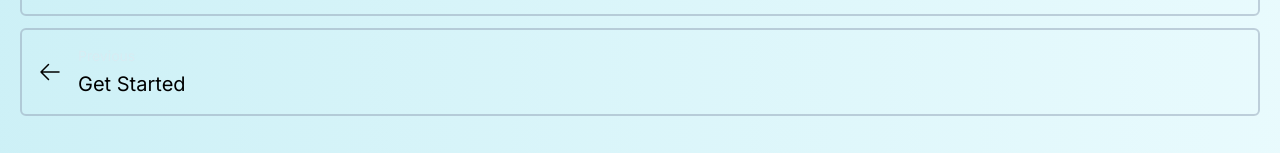
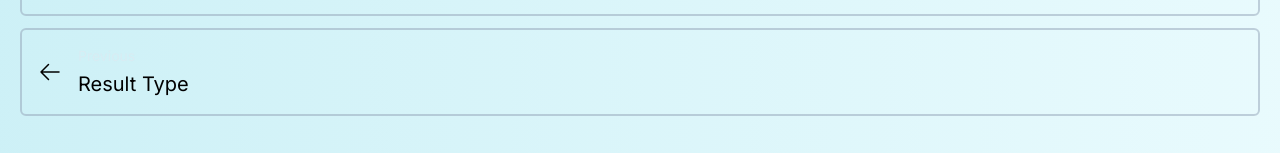
Before and after one commit to NanotechPikachu/Next, a Next.js app: page /getanime in a window 1280 px wide. Shown: the part 1375-1528 px from the top of the page. Built offline with nearby package versions, Linux system fonts and the light colour scheme.

Commit message:
Update page.jsx

```diff
--- a/src/app/getanime/page.jsx
+++ b/src/app/getanime/page.jsx
@@ -61,7 +61,7 @@ This function returns a <a href="https://developer.mozilla.org/en-US/docs/Web/Ja
 Refer the <Link href="/result" className="text-blue-600 hover:text-blue-700"><u>Result Data</u></Link> to see how the JSON DB output looks like.
     </Note>
     <NextCard title="Home" link="/" className="mt-20" />
-    <PrevCard title="Get Started" link="/result" className="mt-3 mb-10" />
+    <PrevCard title="Result Type" link="/result" className="mt-3 mb-10" />
     </div>
   )
 }
```
